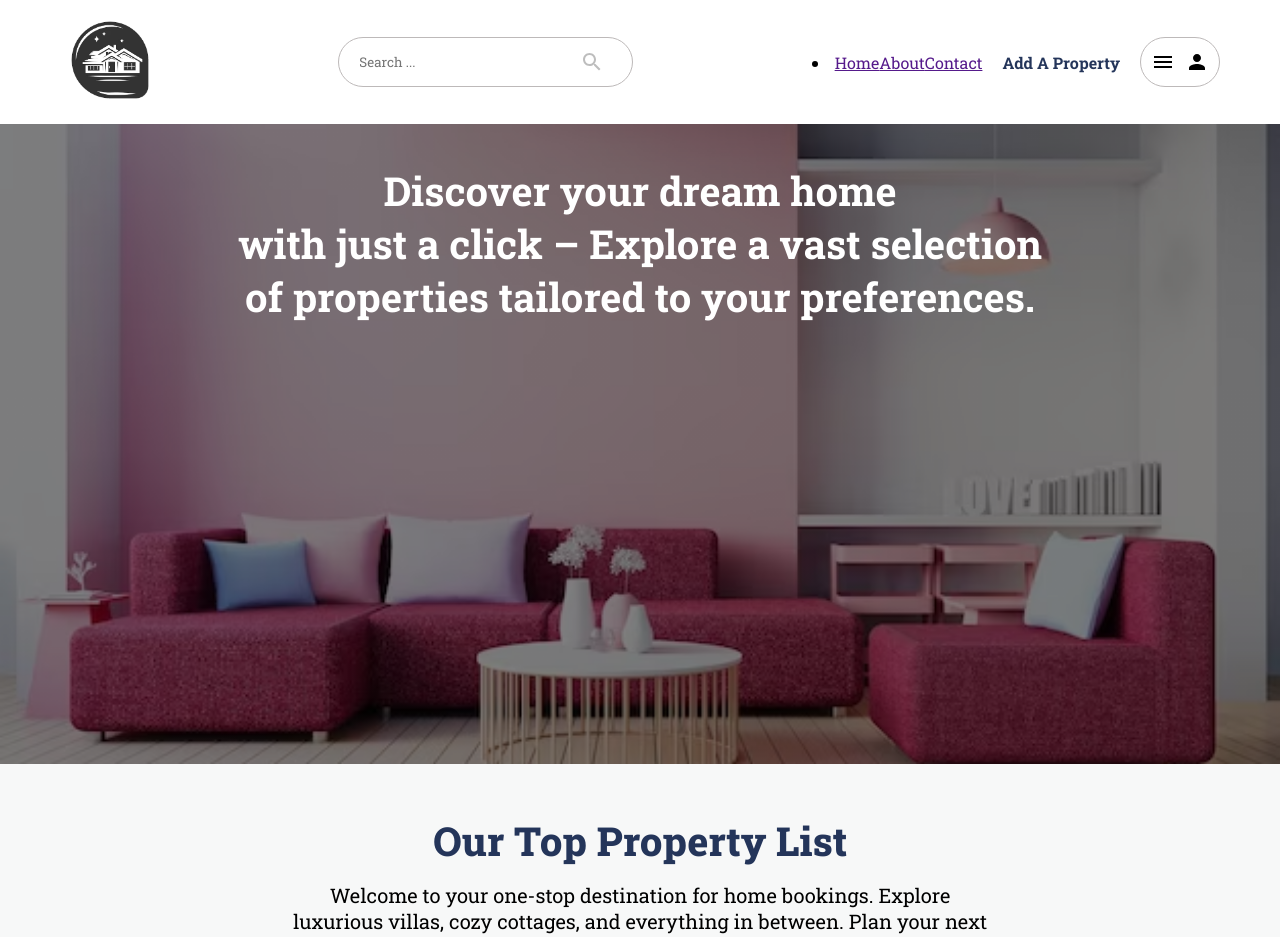
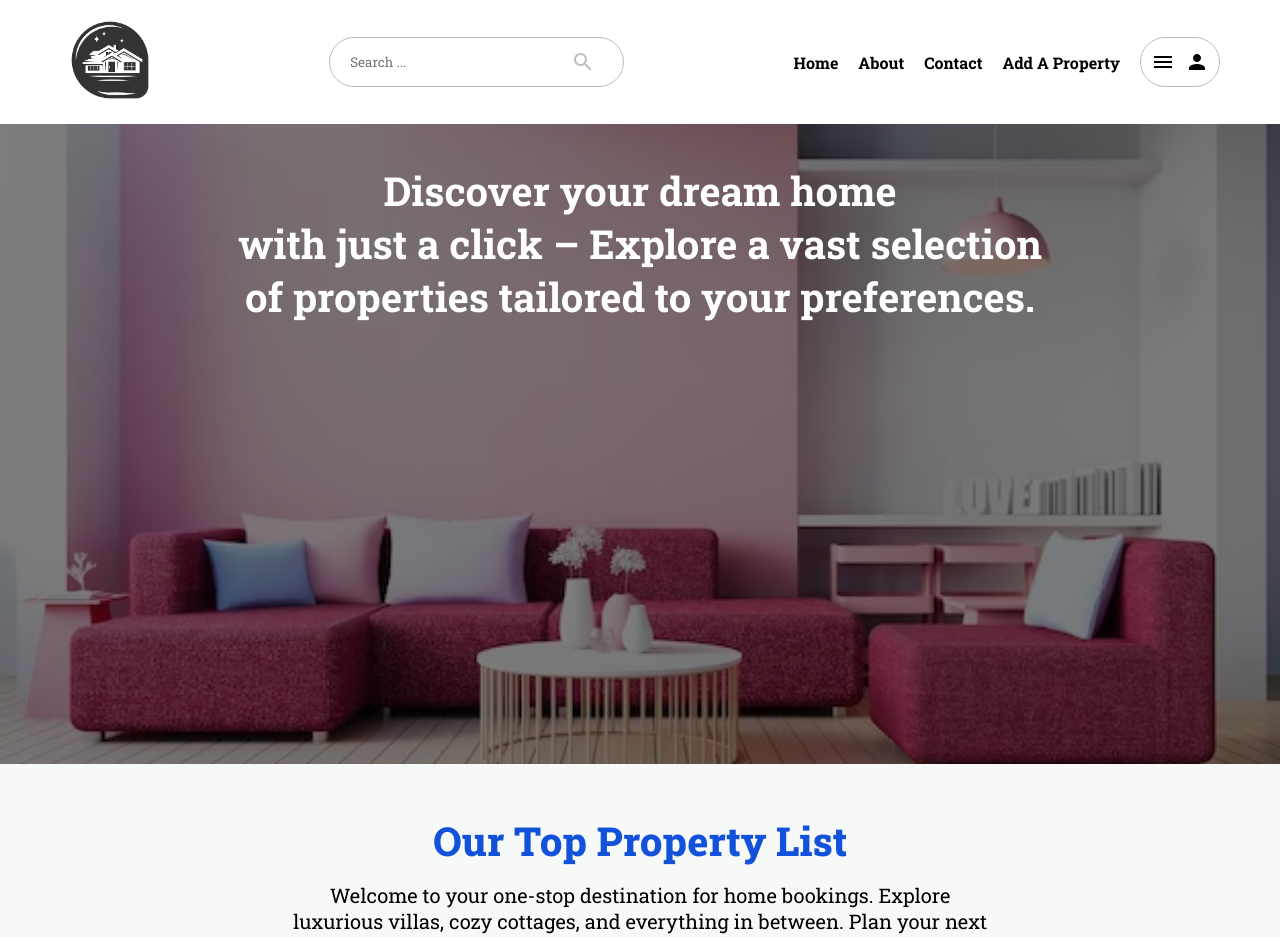
Before and after one commit to Hashara-Pilapitiya/BookMyLodge, a React (Create React App) app in the folder client/: page / in a window 1280 px wide. Shown: the top 937 px of the page. Built offline with nearby package versions, Linux system fonts and the light colour scheme; no server answers.

Commit message:
Change NavBar Component

```diff
--- a/client/src/components/Footer.jsx
+++ b/client/src/components/Footer.jsx
@@ -4,7 +4,8 @@ const Footer = () => {
   return (
     <div className="footer">
       <div className="footer_left">
-        <a href="/"><img src="/assets/logo.png" alt="logo" /></a>
+        <a href="/"><img src="/assets/logo.png" alt="logo" /></a><br />
+        <p>AAAAAAAAAAAAAAAAAAAAAAAAAAAAAAAAAAAAAA</p>
       </div>
 
       <div className="footer_center">
--- a/client/src/components/Navbar.jsx
+++ b/client/src/components/Navbar.jsx
@@ -41,18 +41,18 @@ const Navbar = () => {
       </div>
 
       <div className="navbar_right">
-        <li>
-          <a href="">Home</a>
-          <a href="">About</a>
-          <a href="">Contact</a>
-        </li>
+        <div style={{display: "flex" , gap: "20px" , fontWeight: "700"}}>
+          <a href="" style={{color: "black" , textDecoration: "none"}}>Home</a>
+          <a href="" style={{color: "black" , textDecoration: "none"}}>About</a>
+          <a href="" style={{color: "black" , textDecoration: "none"}}>Contact</a>
+        </div>
 
       {user ? (
-          <a href="/create-listing" className="host">
+          <a href="/create-listing" className="host" style={{color: "black" , fontWeight: "700"}}>
             Add A Property
           </a>
         ) : (
-          <a href="/login" className="host">
+          <a href="/login" className="host" style={{color: "black" , fontWeight: "700"}}>
             Add A Property
           </a>
         )}
@@ -87,13 +87,13 @@ const Navbar = () => {
 
         {dropdownMenu && user && (
           <div className="navbar_right_accountmenu">
-            <Link to={`/${user._id}/trips`}>Booking Properties</Link>
-            <Link to={`/${user._id}/wishList`}>Favourite Properties</Link>
-            <Link to={`/${user._id}/properties`}>Property List</Link>
-            <Link to={`/${user._id}/reservations`}>Reservation List</Link>
-            <Link to="/create-listing">Add A Property</Link>
+            <Link style={{color: "black" , fontWeight: "700"}} to={`/${user._id}/trips`}>Booking Properties</Link>
+            <Link style={{color: "black" , fontWeight: "700"}} to={`/${user._id}/wishList`}>Favourite Properties</Link>
+            <Link style={{color: "black" , fontWeight: "700"}} to={`/${user._id}/properties`}>Property List</Link>
+            <Link style={{color: "black" , fontWeight: "700"}} to={`/${user._id}/reservations`}>Reservation List</Link>
+            <Link style={{color: "black" , fontWeight: "700"}} to="/create-listing">Add A Property</Link>
 
-            <Link
+            <Link style={{color: "black" , fontWeight: "700"}}
               to="/login"
               onClick={() => {
                 dispatch(setLogout());
--- a/client/src/styles/variables.scss
+++ b/client/src/styles/variables.scss
@@ -1,8 +1,8 @@
 $pinkred: #f08323;
-$blue: #24355A;
+$blue: #1252db;
 $lightgrey: #F7F8F8;
 $grey: #bdb9b9;
-$darkgrey: #969393;
+$darkgrey: #121111;
 
 
 @mixin shadow {
```
